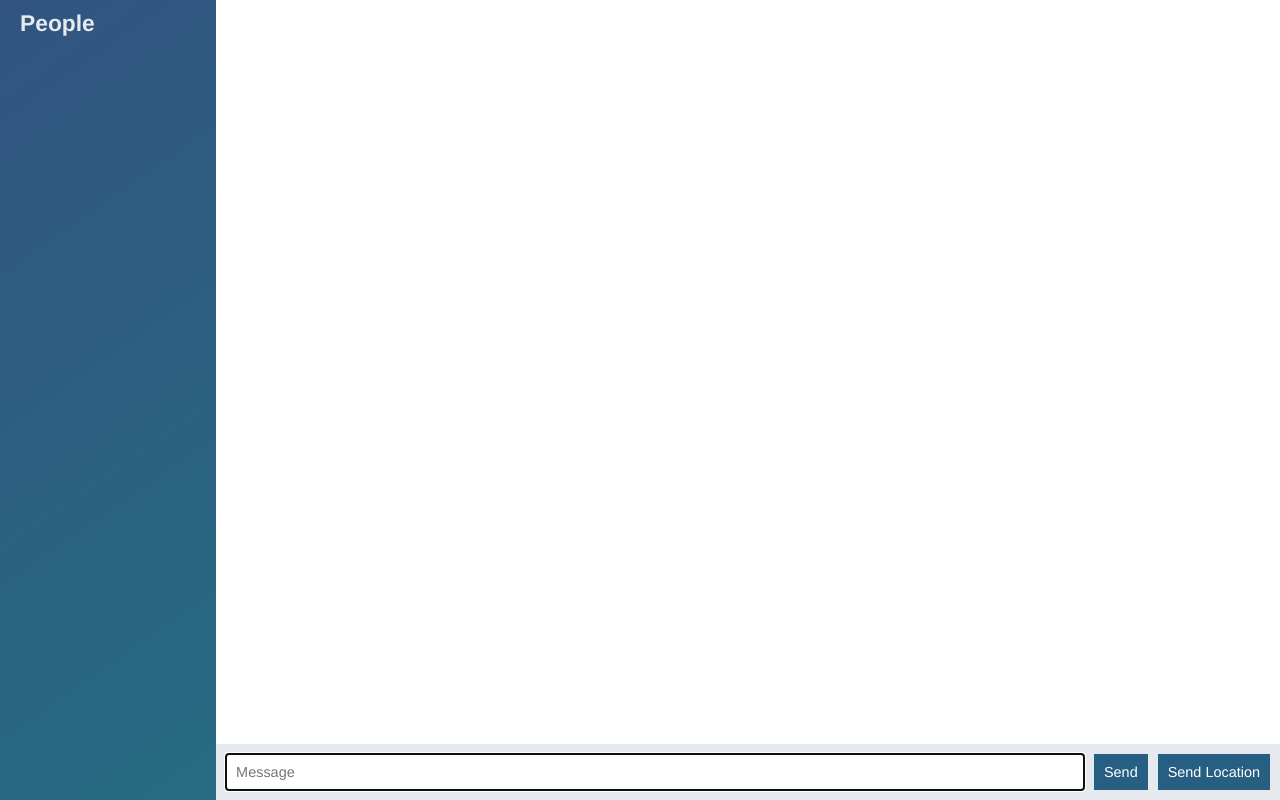
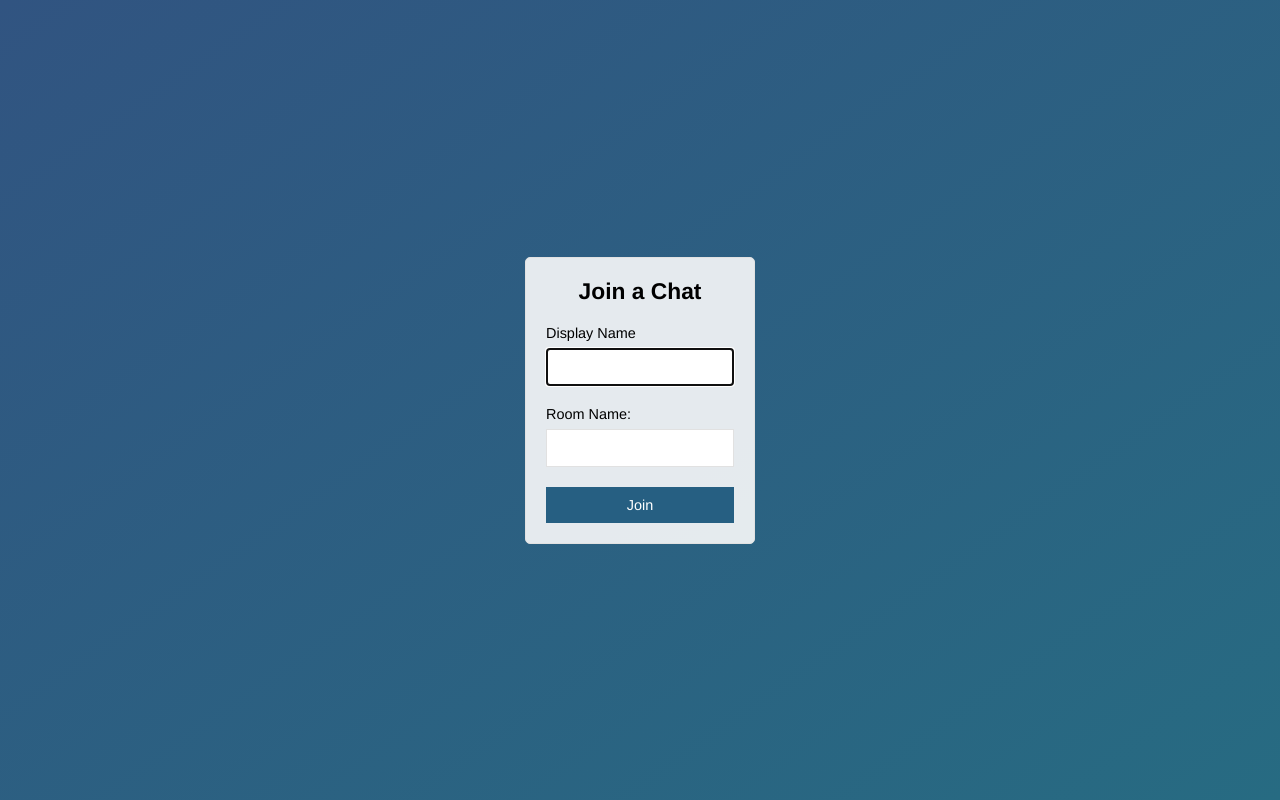
Before and after one commit to kswisher/node-chat-server, a website: page public/index.html in a window 1280 px wide. Drawn offline with nearby package versions, Linux system fonts and the light colour scheme; no server answers.

Commit message:
add join page

```diff
--- a/public/index.html
+++ b/public/index.html
@@ -2,59 +2,30 @@
 <html>
 <head>
   <meta charset="utf-8">
+  <title>Join | Chat App</title>
+  <meta name="viewport" content="width=device-width, initial-scale=1, user-scalable=no" />
   <link rel="stylesheet" href="/css/styles.css">
 </head>
 
-<body class="chat">
-  <div class="chat__sidebar">
-    <h3>People</h3>
-    <div id="users"></div>
+<body class="centered-form">
+  <div class="centered-form__form">
+    <form action="/chat.html">
+      <div class="form-field">
+        <h3>Join a Chat</h3>
+      </div>
+      <div class="form-field">
+        <label>Display Name</label>
+        <input type="text" name="name" autofocus />
+      </div>
+      <div class="form-field">
+        <label>Room Name:</label>
+        <input type="text" name="room" />
+      </div>
+      <div class="form-field">
+        <button>Join</button>
+      </div>
+    </form>
   </div>
-
-  <div class="chat__main">
-    <ul id="messages" class="chat__messages"></ul>
-
-    <div class="chat__footer">
-      <form id="message-form">
-        <input name="message" type="text" placeholder="Message" autofocus autocomplete="off"/>
-        <button>Send</button>
-      </form>
-      <button id="send-location">Send Location</button>
-    </div>
-  </div>
-
-  <script id="message-template" type="text/template">
-    <li class="message">
-      <div class="message__title">
-        <h4>{{from}}</h4>
-        <span>{{createdAt}}</span>
-      </div>
-      <div class="message__body">
-        <p>{{text}}</p>
-      </div>
-    </li>
-  </script>
-
-  <script id="location-message-template" type="text/template">
-    <li class="message">
-      <div class="message__title">
-        <h4>{{from}}</h4>
-        <span>{{createdAt}}</span>
-      </div>
-      <div class="message__body">
-        <p>
-          <a href="{{url}}" target="_blank">My current location</a>
-        </p>
-      </div>
-    </li>
-  </script>
-
-
-  <script src="/socket.io/socket.io.js"></script>
-  <script src="/js/libs/jquery-3.3.1.min.js"></script>
-  <script src="/js/libs/moment.js"></script>
-  <script src="/js/libs/mustache.js"></script>
-  <script src="/js/index.js"></script>
 
 </body>
 
```
Also changed, not shown: public/chat.html (added, +61 -0 lines), public/js/chat.js (renamed from public/js/index.js).
